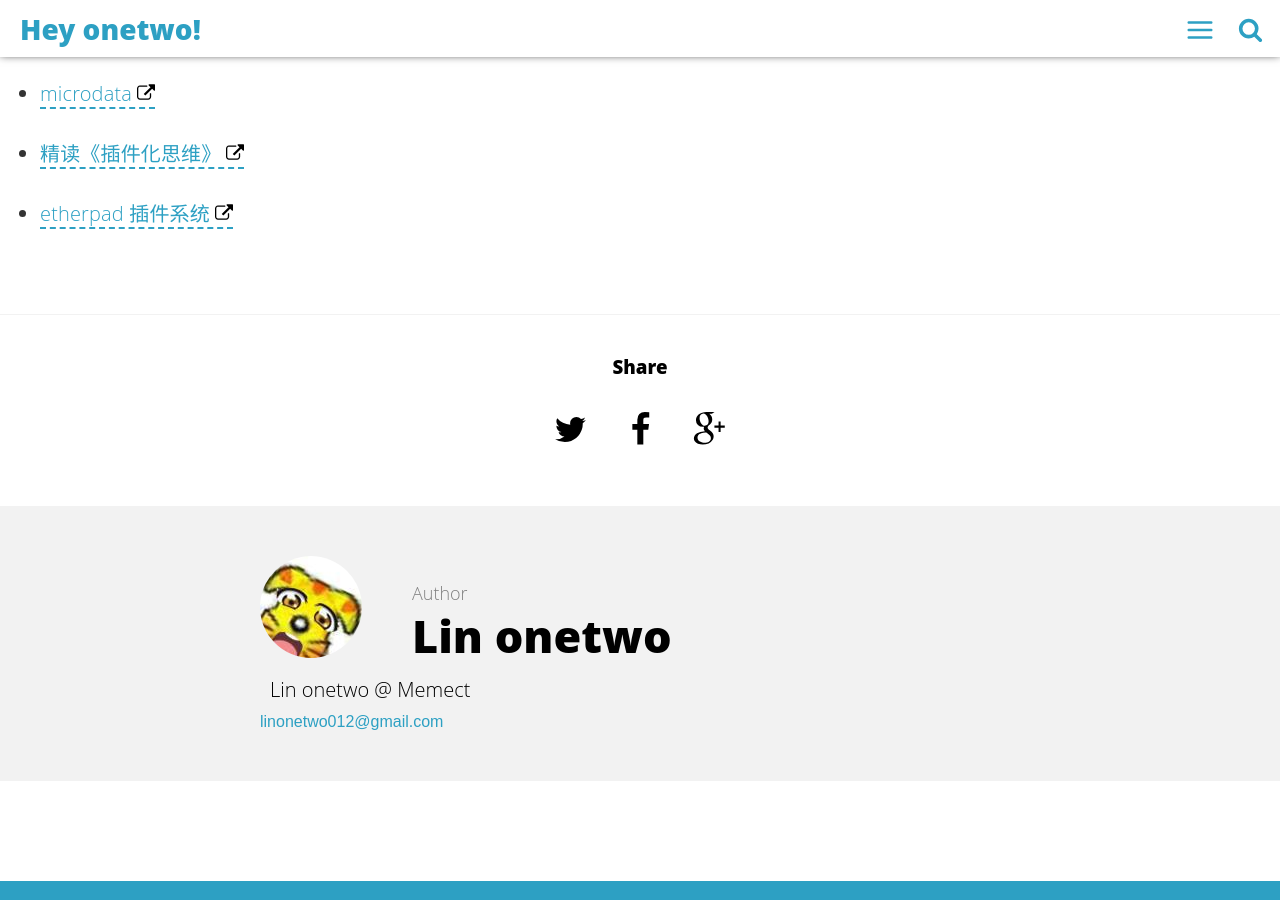
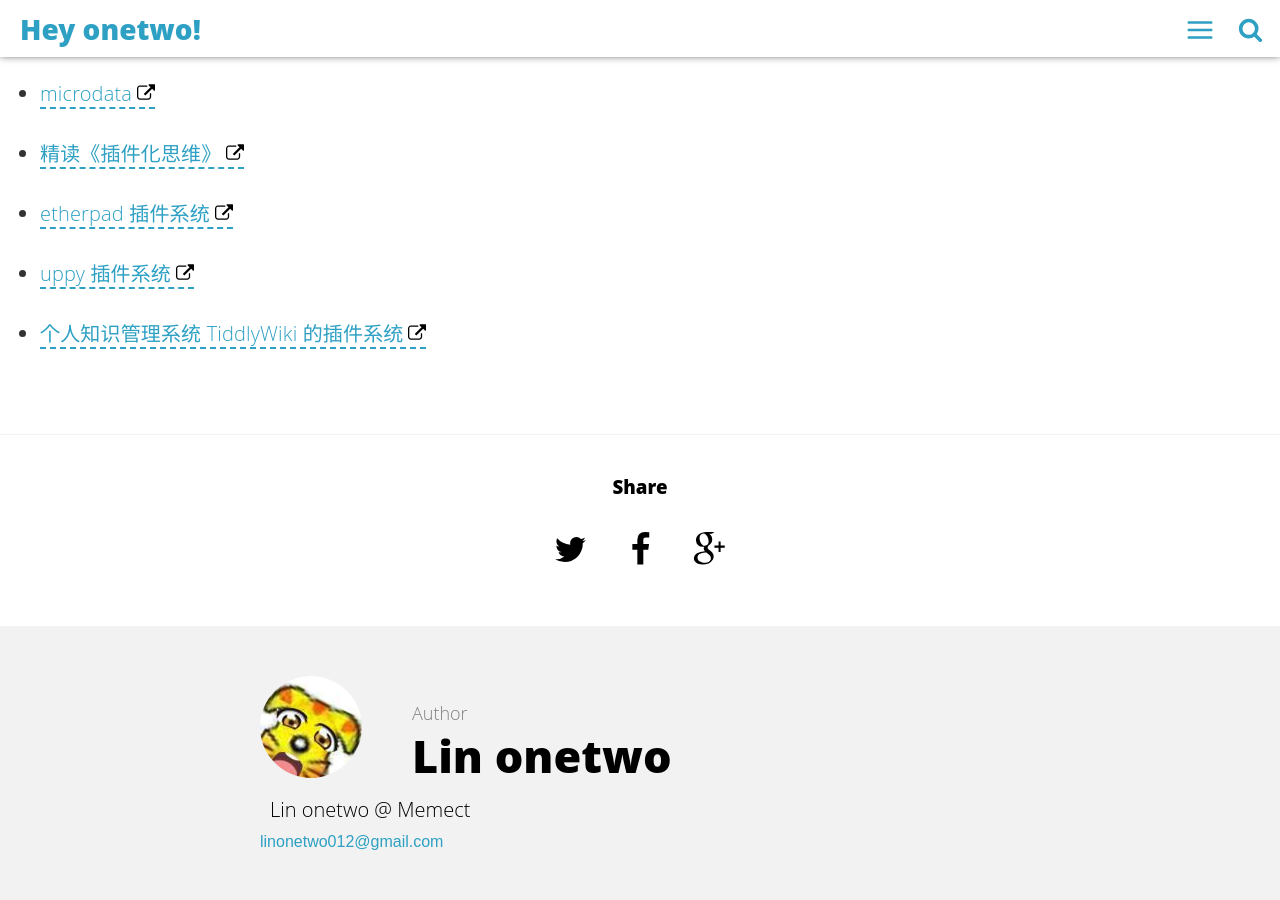
Before and after one commit to linonetwo/linonetwo.github.io, a Jekyll site: the page built from _posts/2017-08-21-前端插件系统设计.md, in a window 1280 px wide and 900 px high, scrolled down 11602 px. Built offline with Jekyll 4.4.1, drawn with Linux system fonts in a browser that asks for light colours; comment, search, counter and statistics services are not loaded.

Commit message:
加上更多等待阅读源码的参考

```diff
--- a/_posts/2017-08-21-前端插件系统设计.md
+++ b/_posts/2017-08-21-前端插件系统设计.md
@@ -209,3 +209,5 @@ Rimworld 有一种在前端应用中一般以 SEO 为目的出现的插件类型
 - [<span id="17">microdata</span>](https://www.w3.org/TR/microdata/#converting-html-to-other-formats)
 - [<span id="18">精读《插件化思维》</span>](https://github.com/dt-fe/weekly/blob/master/53.%E7%B2%BE%E8%AF%BB%E3%80%8A%E6%8F%92%E4%BB%B6%E5%8C%96%E6%80%9D%E7%BB%B4%E3%80%8B.md)
 - [<span id="19">etherpad 插件系统</span>](https://github.com/ether/etherpad-lite/wiki)
+- [<span id="20">uppy 插件系统</span>](https://github.com/transloadit/uppy)
+- [<span id="21">个人知识管理系统 TiddlyWiki 的插件系统</span>](https://github.com/Jermolene/TiddlyWiki5/tree/master/plugins/tiddlywiki)
```
